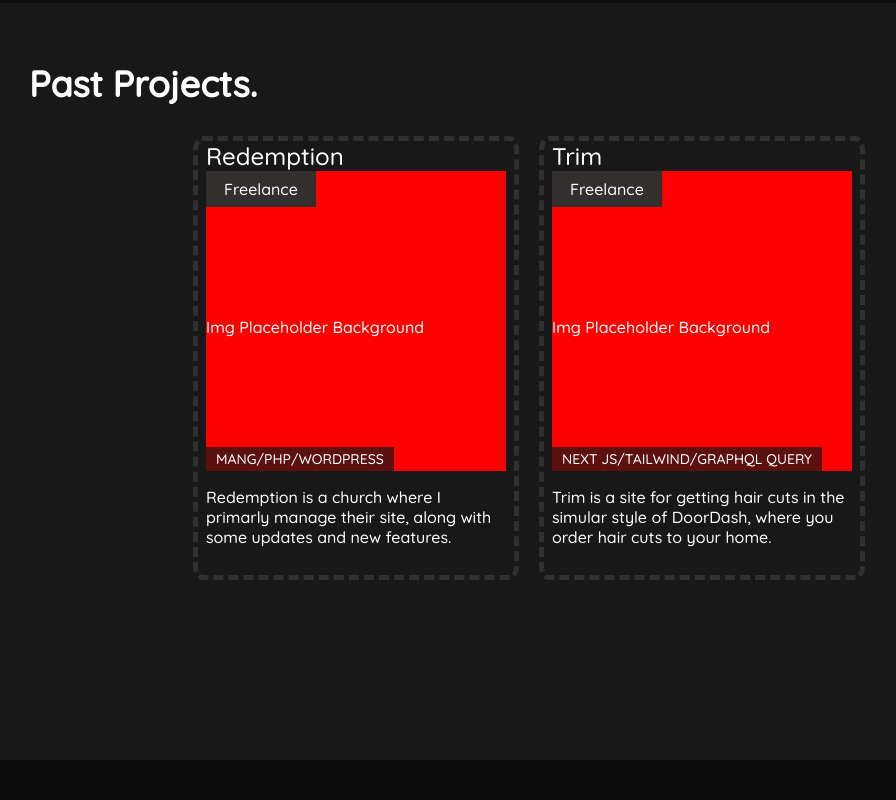
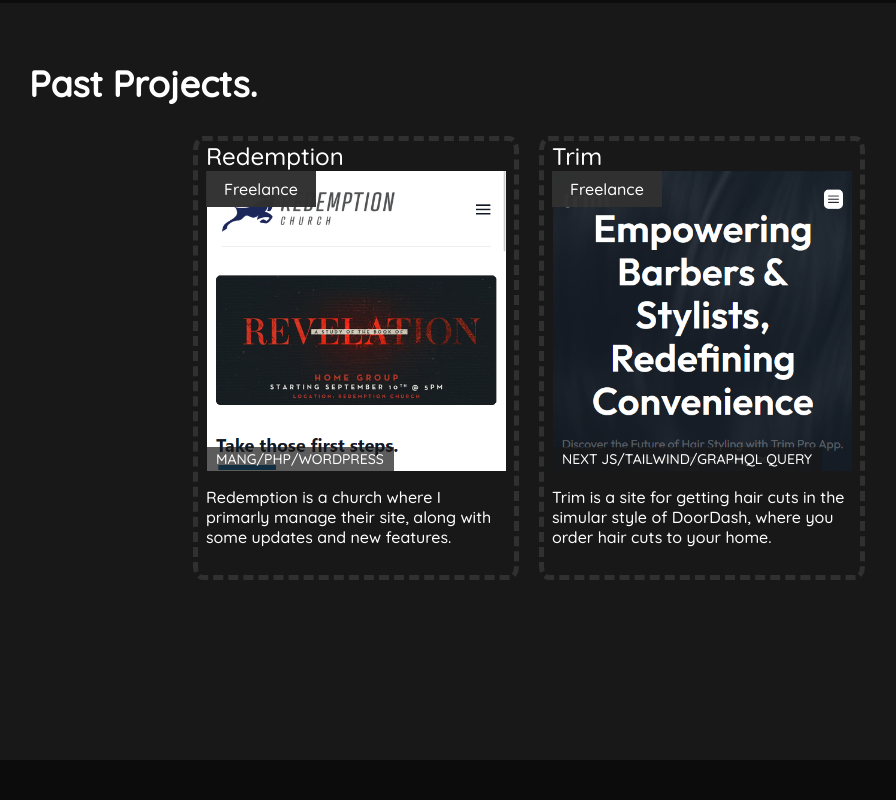
Before and after one commit to cturn5830/personal-site-oct, a Next.js app: page /work in a window 1280 px wide. Shown: the part 500-1300 px from the top of the page, without its empty margins (111-1007 px from the left). Built offline with nearby package versions, Linux system fonts and the light colour scheme; a web font is replaced by a local one.

Commit message:
Updated projects
added imgs and links to projects

```diff
--- a/src/comp/work/MyProjects.tsx
+++ b/src/comp/work/MyProjects.tsx
@@ -13,17 +13,19 @@
   function Template({ site }: { site: any }) {
     return (
       <>
-        <span className={styles.site}>
+        <a className={styles.site} href={site.Url} target="_blank">
           <h4 className={styles.name}>{site.Name}</h4>
-          <div className={styles.img}>
+          <div
+            className={styles.img}
+            style={{ backgroundImage: `url('${site.Img}')` }}
+          >
             <span className={styles.workType}>{site.Type} </span>
-            Img Placeholder Background
             <span>
               <h4 className={styles.codeType}>{site.Code}</h4>
             </span>
           </div>
           <p className={styles.desc}>{site.Desc}</p>
-        </span>
+        </a>
       </>
     );
   }
--- a/src/data/Code.json
+++ b/src/data/Code.json
@@ -3,8 +3,8 @@
     "Codes": [
       {
         "Num": "1",
-        "Name": "React",
-        "Img": "/img/code/react1.png"
+        "Name": "Next JS",
+        "Img": "/img/code/nextjs1.png"
       },
       {
         "Num": "2",
@@ -16,10 +16,11 @@
         "Name": "Tailwind",
         "Img": "/img/code/tailwind1.png"
       },
+
       {
         "Num": "4",
-        "Name": "Next JS",
-        "Img": "/img/code/nextjs1.png"
+        "Name": "React",
+        "Img": "/img/code/react1.png"
       },
       {
         "Num": "5",
--- a/src/data/Projects.json
+++ b/src/data/Projects.json
@@ -4,18 +4,18 @@
       {
         "Name": "Redemption",
         "Code": "MANG/PHP/WORDPRESS",
-        "Img": "N/A",
+        "Img": "/img/work/redemption1.png",
         "Type": "Freelance",
         "Desc": "Redemption is a church where I primarly manage their site, along with some updates and new features.",
-        "Url": ""
+        "Url": "https://redemptioncares.com/"
       },
       {
         "Name": "Trim",
         "Code": "NEXT JS/TAILWIND/GRAPHQL QUERY",
-        "Img": "N/A",
+        "Img": "/img/work/trim1.png",
         "Type": "Freelance",
         "Desc": "Trim is a site for getting hair cuts in the simular style of DoorDash, where you order hair cuts to your home.",
-        "Url": ""
+        "Url": "https://www.trim.me/"
       }
     ]
   }
--- a/src/styles/comp/work/MyProjects.module.css
+++ b/src/styles/comp/work/MyProjects.module.css
@@ -17,9 +17,13 @@
   border: dashed 5px rgb(48, 48, 48);
   border-radius: 3%;
   padding: 0 8px 12px 8px;
+  color: white;
+  text-decoration: none;
 }
 .img {
-  background-color: red;
+  background-repeat: no-repeat;
+  background-position: center;
+  background-size: contain;
   width: 300px;
   height: 300px;
   display: flex;
```
Also changed, not shown: public/img/work/redemption1.png (added), public/img/work/trim1.png (added).
